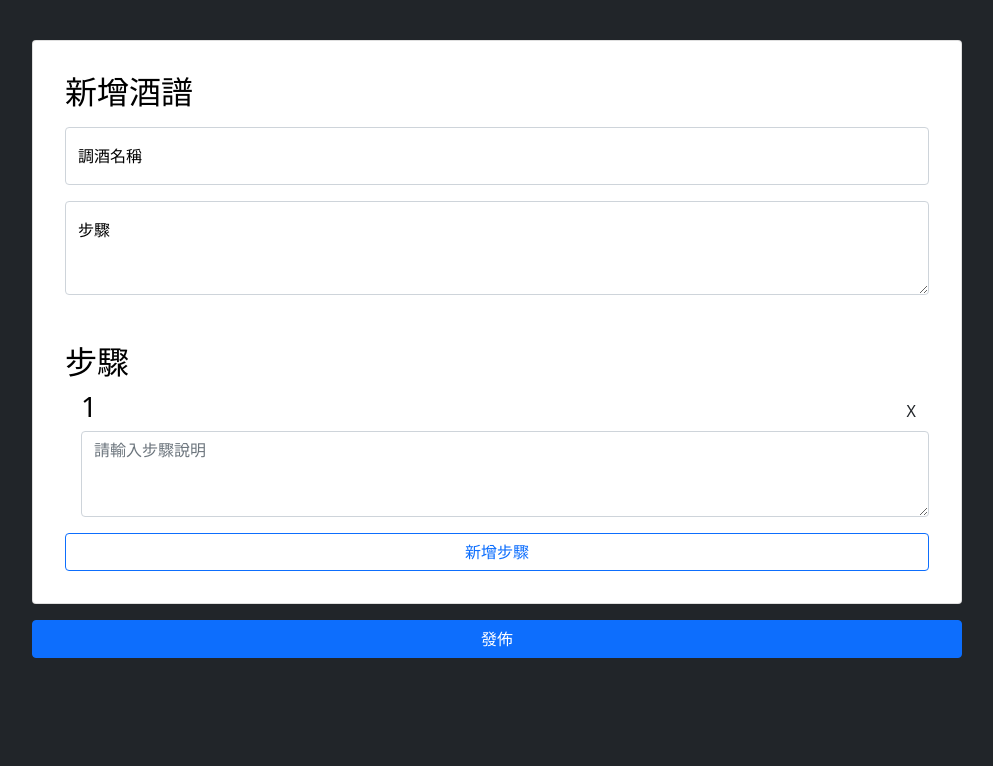
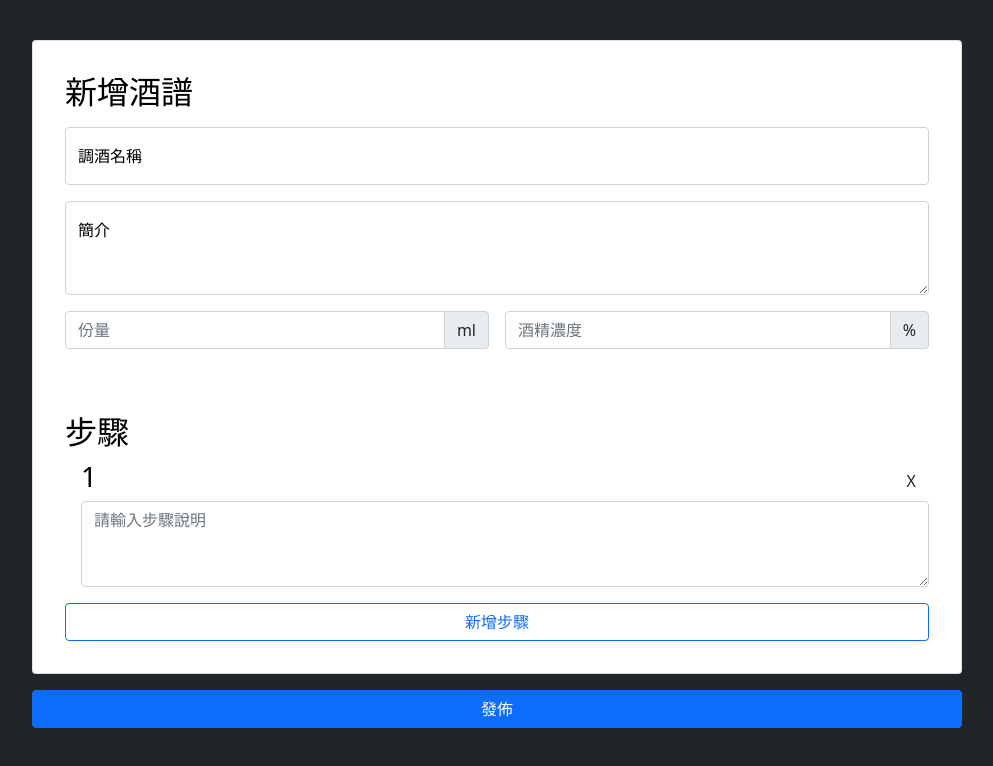
Before and after one commit to yasamnoya/cocktail, a Vue app in the folder client/: page /recipes/new in a window 1280 px wide. Shown: the top 766 px of the page, without its empty margins (143-1136 px from the left). Built offline with nearby package versions, Linux system fonts and the light colour scheme; no server answers.

Commit message:
update the create form to adapt the new schema

```diff
--- a/client/src/views/recipe/CreateRecipe.vue
+++ b/client/src/views/recipe/CreateRecipe.vue
@@ -9,12 +9,22 @@
         </div>
         <div class="form-floating mb-3">
           <textarea
-            v-model="instruction"
+            v-model="description"
             class="form-control h-100"
             rows="3"
-            placeholder="步驟"
+            placeholder="簡介"
           ></textarea>
-          <label>步驟</label>
+          <label>簡介</label>
+        </div>
+        <div class="d-flex gap-3">
+          <div class="input-group mb-3 w-100">
+            <input type="text" class="form-control" placeholder="份量" />
+            <span class="input-group-text">ml</span>
+          </div>
+          <div class="input-group mb-3 w-100">
+            <input type="text" class="form-control" placeholder="酒精濃度" />
+            <span class="input-group-text">%</span>
+          </div>
         </div>
 
         <div class="card-title mt-5">
@@ -45,7 +55,7 @@ import axios from 'axios';
 export default {
   data: () => ({
     title: '',
-    instruction: '',
+    description: '',
     steps: [],
   }),
   created() {
@@ -53,16 +63,16 @@ export default {
   },
   methods: {
     async submit() {
-      const { title, instruction } = this;
-      if (!title.length || !instruction.length) return;
+      const { title, description } = this;
+      if (!title.length || !description.length) return;
       const steps = this.steps.map((step, index) => ({
         stepNo: index + 1,
         ...step,
       }));
 
       try {
-        console.log({ title, instruction, steps });
-        await axios.post('/recipes', { title, instruction, steps });
+        console.log({ title, description, steps });
+        await axios.post('/recipes', { title, description, steps });
         this.$router.push('/recipes');
       } catch (e) {
         console.warn(e);
```
